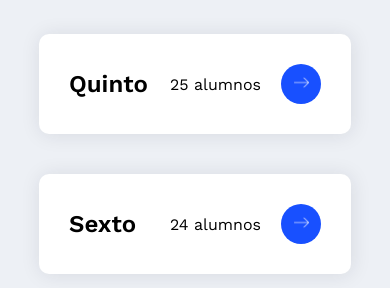
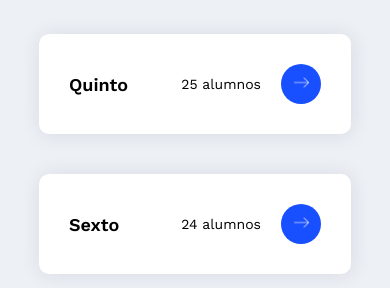
Before and after one commit to natalia-nly/class-groups, a plain HTML site: page index.html in a window 390 px wide. Shown: the part 264-552 px from the top of the page. Drawn offline with nearby package versions, Linux system fonts and the light colour scheme.

Commit message:
responsive title

```diff
--- a/src/style.css
+++ b/src/style.css
@@ -68,3 +68,14 @@ main {
 .num-alumnos button img {
     width: 15px;
 }
+
+
+@media all and (max-width: 768px){
+    .class h2 {
+        font-size: 18px;
+    }
+
+    .class p {
+        font-size: 14px;
+    }
+}
```
